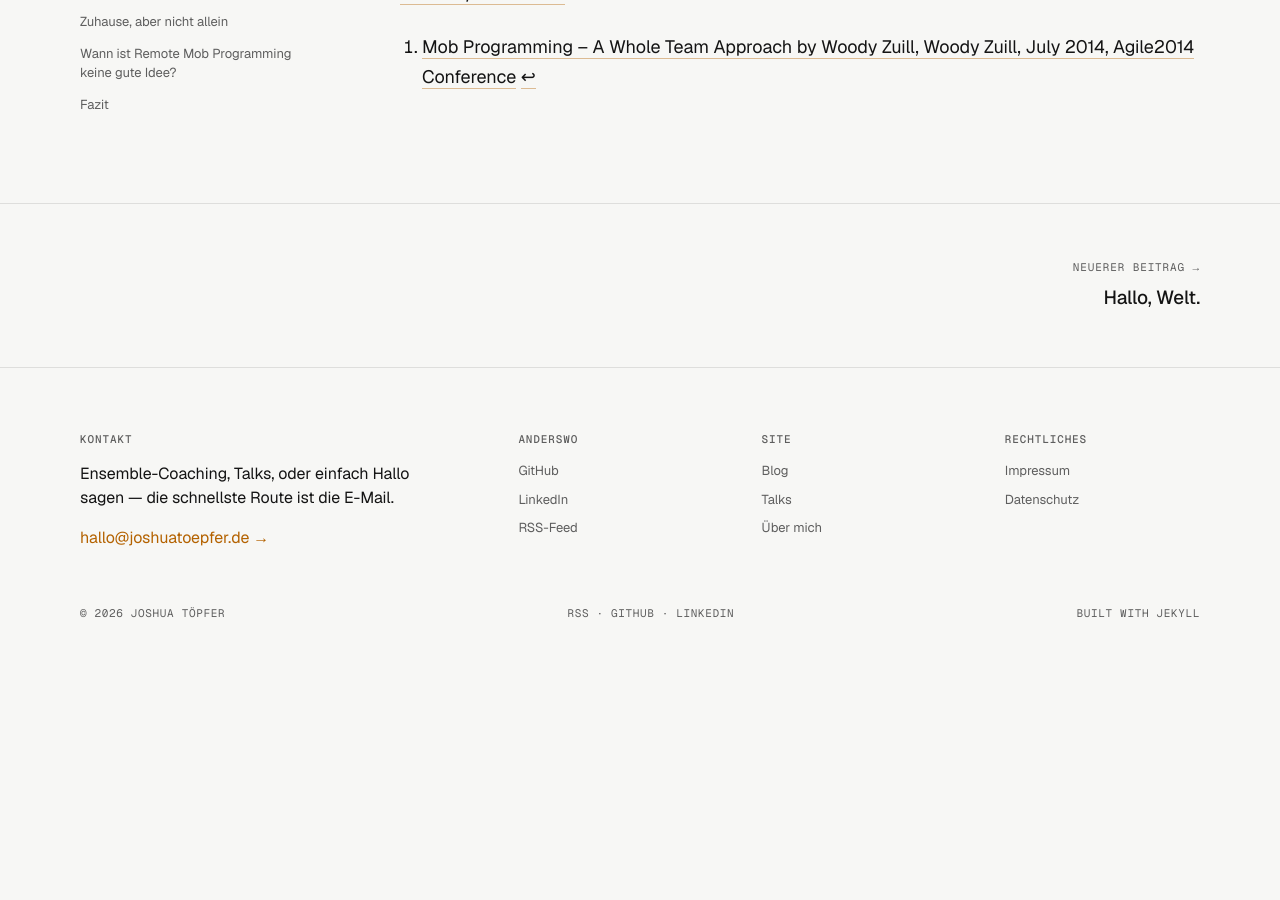
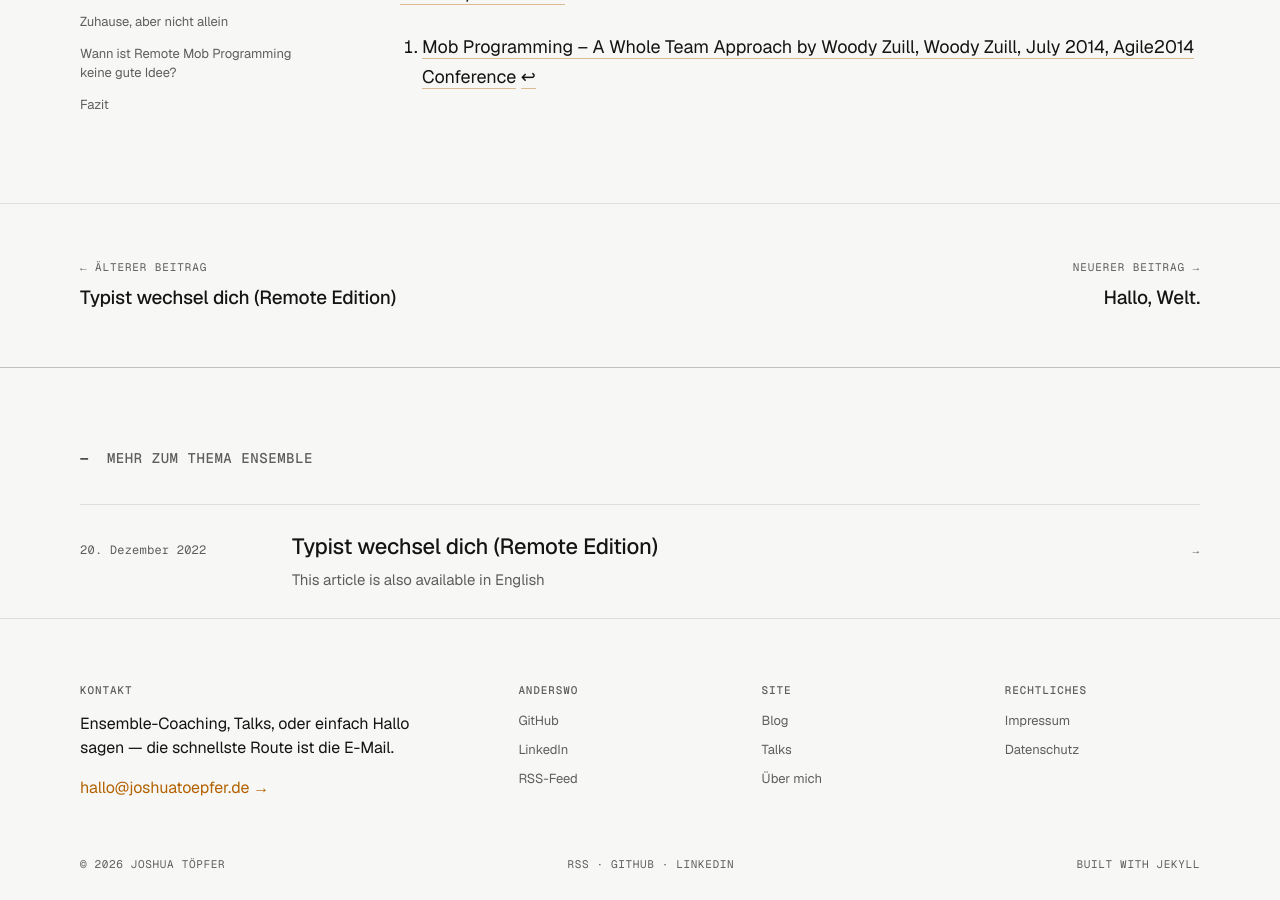
Before and after one commit to hollesse/joshuatoepfer.de, a Jekyll site: the page built from _posts/2023-06-23-remote-mob-programming.md, in a window 1280 px wide and 900 px high, scrolled down 5791 px. Built offline with Jekyll 4.4.1, drawn with Linux system fonts in a browser that asks for light colours; before the commit the page ends 6469 px from its top, so only the background shows below that.

```diff
--- a/_posts/2022-12-20-typist-wechsel-dich-remote-edition-code-uebergabe-mit-dem-mob-tool.md
+++ b/_posts/2022-12-20-typist-wechsel-dich-remote-edition-code-uebergabe-mit-dem-mob-tool.md
@@ -4,7 +4,8 @@
 date: '2022-12-20'
 source: innoq
 canonical_url: https://www.innoq.com/de/articles/2022/12/typist-wechsel-dich-remote-edition-code-uebergabe-mit-dem-mob-tool/
-published: false
+topic: ensemble
+published: true
 render_with_liquid: false
 ---
 
```
